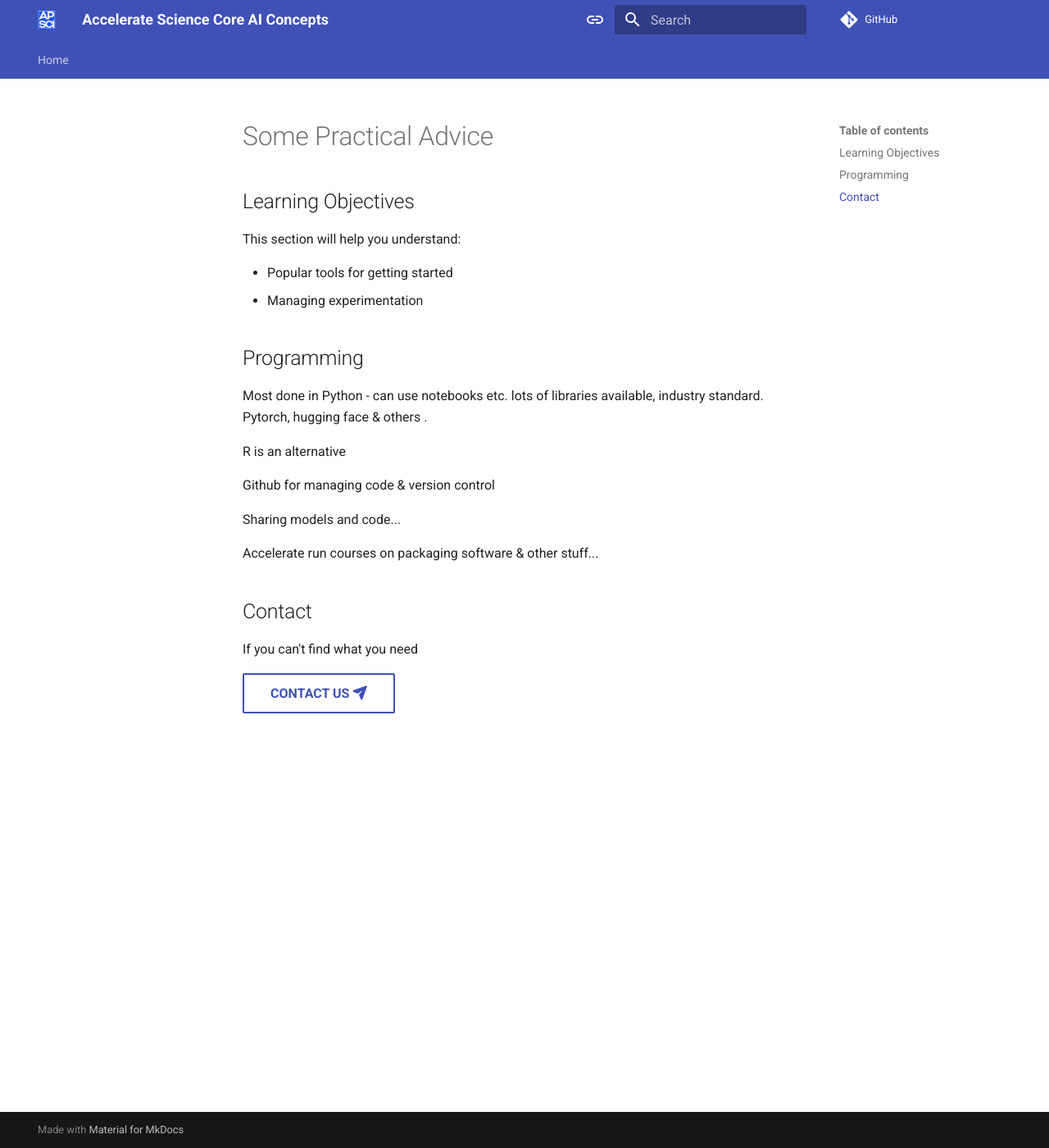
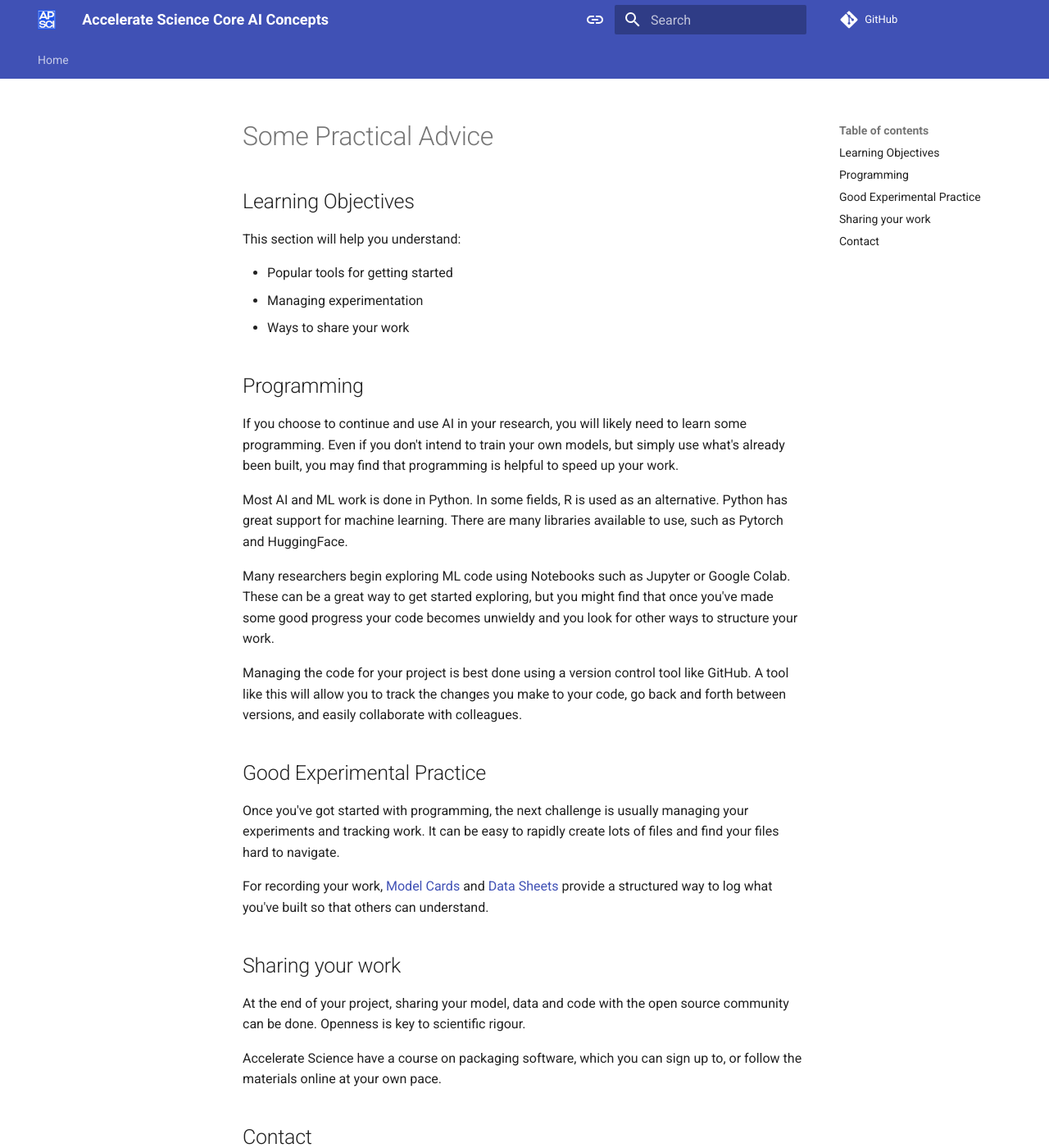
Before and after one commit to acceleratescience/ai-core-concepts, an MkDocs documentation site: the page built from docs/practical.md, in a window 1280 px wide and 1400 px high. Shown: the whole window at 82% size. Built offline with MkDocs 1.6.1 and Material for MkDocs 9.7.7, drawn with Linux system fonts in a browser that asks for light colours; comment, search, counter and statistics services are not loaded.

Commit message:
Updates to pages

```diff
--- a/docs/practical.md
+++ b/docs/practical.md
@@ -6,19 +6,30 @@ This section will help you understand:
 
 - Popular tools for getting started
 - Managing experimentation
+- Ways to share your work
 
 ## Programming
 
-Most done in Python - can use notebooks etc. lots of libraries available, industry standard. Pytorch, hugging face & others .
+If you choose to continue and use AI in your research, you will likely need to learn some programming. Even if you don't intend to train your own models, but simply use what's already been built, you may find that programming is helpful to speed up your work.
 
-R is an alternative
+Most AI and ML work is done in Python. In some fields, R is used as an alternative. Python has great support for machine learning. There are many libraries available to use, such as Pytorch and HuggingFace.
 
-Github for managing code & version control
+Many researchers begin exploring ML code using Notebooks such as Jupyter or Google Colab. These can be a great way to get started exploring, but you might find that once you've made some good progress your code becomes unwieldy and you look for other ways to structure your work.
 
-Sharing models and code...
+Managing the code for your project is best done using a version control tool like GitHub. A tool like this will allow you to track the changes you make to your code, go back and forth between versions, and easily collaborate with colleagues.
 
 
-Accelerate run courses on packaging software & other stuff...
+## Good Experimental Practice
+
+Once you've got started with programming, the next challenge is usually managing your experiments and tracking work. It can be easy to rapidly create lots of files and find your files hard to navigate.
+
+For recording your work, [Model Cards](https://arxiv.org/abs/1810.03993) and [Data Sheets](https://arxiv.org/abs/1803.09010) provide a structured way to log what you've built so that others can understand.
+
+## Sharing your work
+
+At the end of your project, sharing your model, data and code with the open source community can be done. Openness is key to scientific rigour.
+
+Accelerate Science have a course on packaging software, which you can sign up to, or follow the materials online at your own pace.
 
 
 ## Contact
```
Also changed, not shown: docs/next-steps.md (+8 -0 lines), docs/responsible-research-innovation.md (+5 -7 lines), docs/what-is-ai.md (+3 -10 lines).
